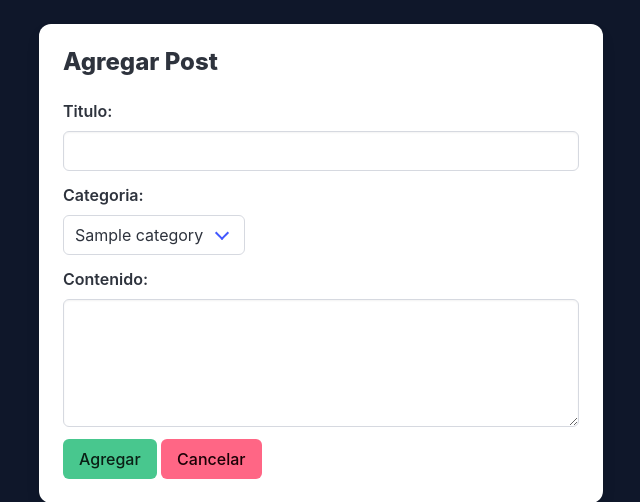
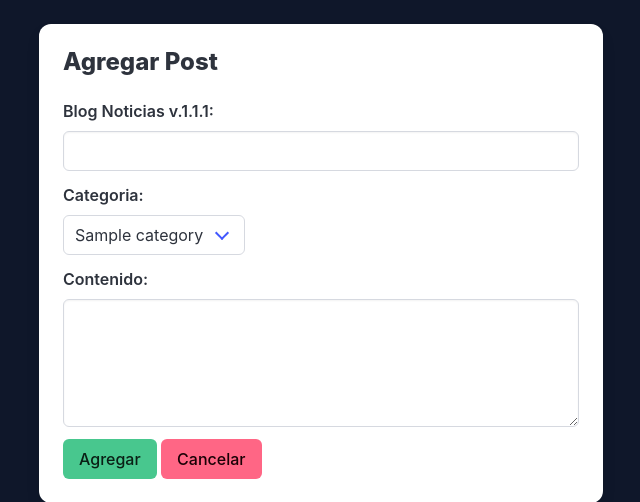
Before and after one commit to theleo666/EX_U1_22590415, a Flask app: page /post/new in a window 1280 px wide. Shown: the part 134-636 px from the top of the page, without its empty margins (319-959 px from the left). Run offline with Flask 3, Linux system fonts and the light colour scheme; tables that the repository leaves empty hold one stand-in row (values such as "Sample post").

Commit message:
Cambio Titulo

```diff
--- a/templates/create_post.html
+++ b/templates/create_post.html
@@ -13,7 +13,7 @@
                 <div class="content">
                     <form action="{{ url_for('add_post') }}" method="post">
                         <div class="field">
-                            <label class="label">Titulo:</label>
+                            <label class="label">Blog Noticias v.1.1.1:</label>
                             <div class="control">
                                 <input class="input" type="text" name='title'>
                             </div>
```
